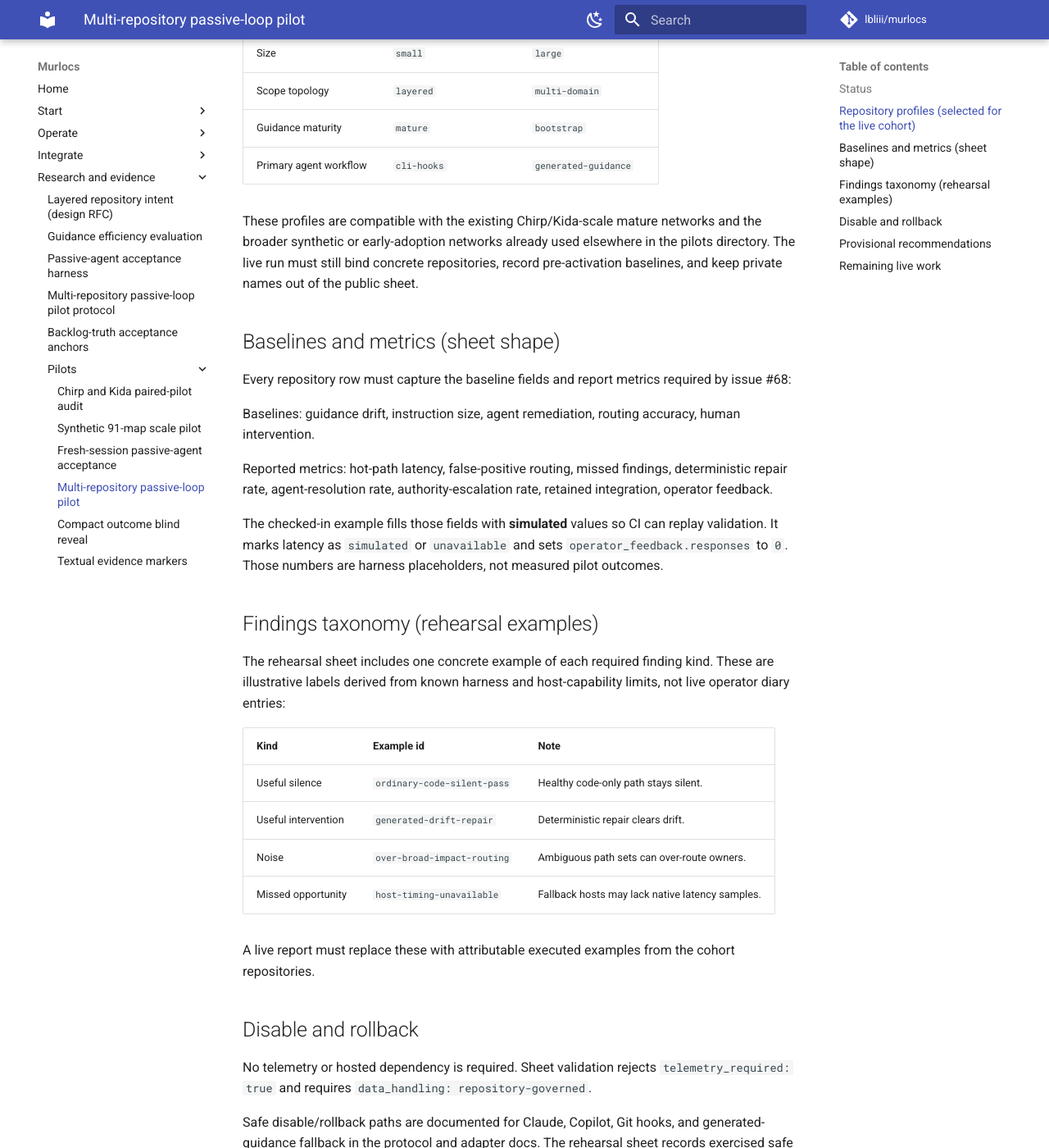
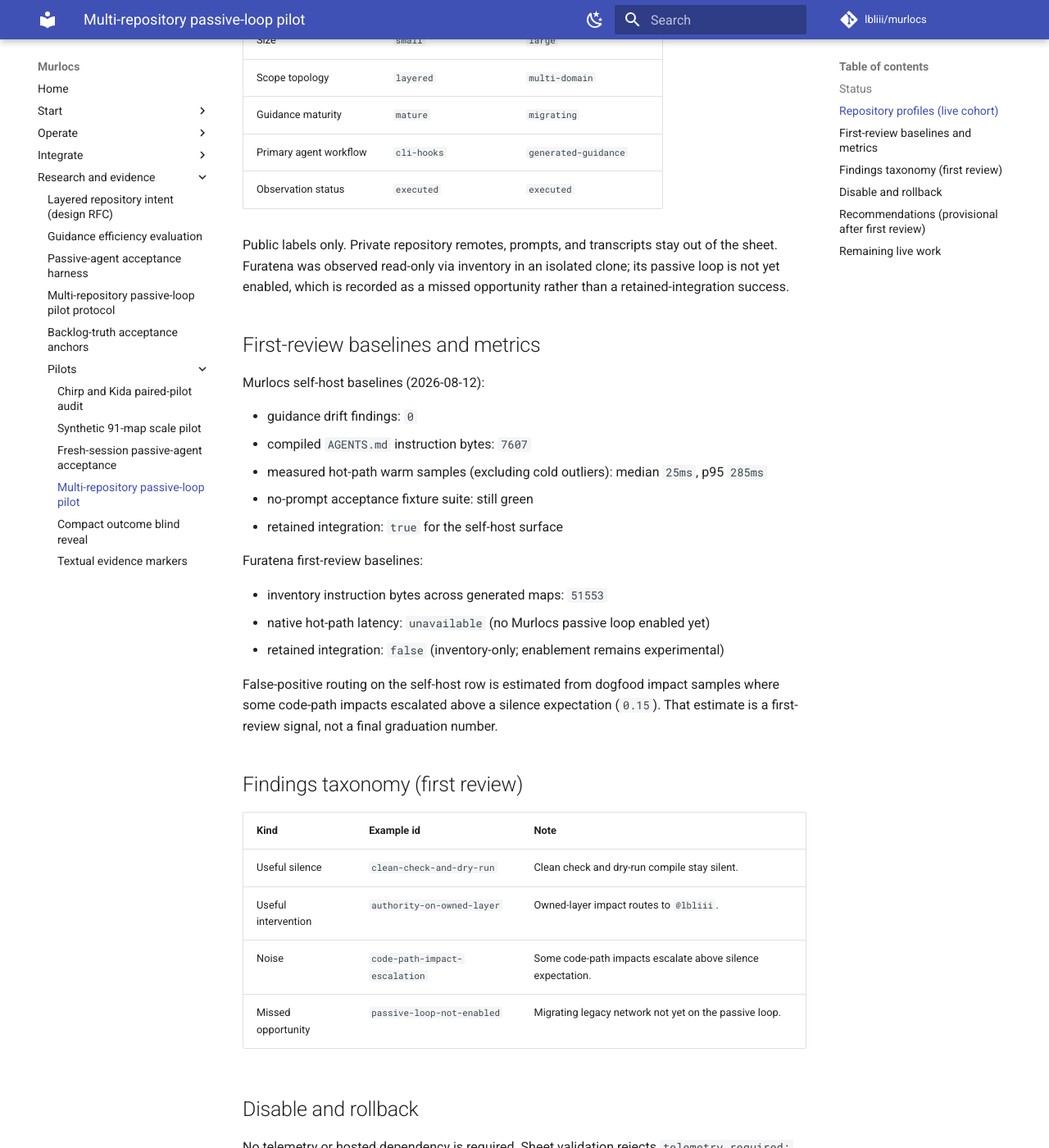
Before and after one commit to lbliii/murlocs, an MkDocs documentation site: the page built from docs/pilots/passive-loop-multi-repo.md, in a window 1280 px wide and 1400 px high, scrolled down 1172 px. Shown: the whole window at 82% size. Built offline with MkDocs 1.6.1 and Material for MkDocs 9.7.7, drawn with Linux system fonts in a browser that asks for light colours; comment, search, counter and statistics services are not loaded; some of the changed text lies outside the part shown.

Commit message:
Start live passive-loop cohort first review (#68)
Add an in-progress executed sheet for two diverse repositories (Murlocs self-host
and Furatena inventory), record measured hot-path samples, and update the pilot
report while keeping live_execution_complete false for the multi-week window.

Co-authored-by: Lawrence Lane <lbliii@users.noreply.github.com>

```diff
--- a/docs/pilots/passive-loop-multi-repo.md
+++ b/docs/pilots/passive-loop-multi-repo.md
@@ -3,104 +3,98 @@
 Issue: #68
 Protocol: [Multi-repository passive-loop pilot protocol](../passive-loop-pilot.md)
 Sheet contract: `io.murlocs.passive-loop-pilot` / schema 1
-Checked-in sheet: `tests/fixtures/passive-loop-pilot/v1/example-sheet.json`
+Harness rehearsal sheet: `tests/fixtures/passive-loop-pilot/v1/example-sheet.json`
+Live cohort sheet (in progress): `tests/fixtures/passive-loop-pilot/v1/live-cohort-2026-08-12.json`
 
 ## Status
 
-**Harness and protocol published. Live multi-repository longitudinal execution is not complete.**
+**Live cohort started (first review). Multi-week longitudinal execution is not complete.**
 
-This report deliberately separates what is checked in and verified offline from what still requires
-real host time in at least two materially different repositories. It does not claim that teams have
-kept the passive loop enabled for a multi-week window, and it does not close saga #54.
+This report deliberately separates harness rehearsal, first-review executed rows, and the remaining
+multi-week window. It does not claim that teams have kept the passive loop enabled for a finished
+multi-week exit, and it does not close saga #54.
 
 | Workstream | State | Evidence |
 | --- | --- | --- |
 | Pilot protocol, baselines, rollback, cadence, data handling | Executed in-repo | `docs/passive-loop-pilot.md` |
 | Scoring / observation sheet schema | Executed in-repo | `src/murlocs/passive_loop_pilot.py` |
-| Offline two-repository rehearsal sheet | Executed as `simulated` | `tests/fixtures/passive-loop-pilot/v1/example-sheet.json` |
+| Offline two-repository rehearsal sheet | Executed as `simulated` | `example-sheet.json` |
 | Structural CI coverage (`@pytest.mark.issue(68)`) | Executed in-repo | `tests/test_passive_loop_pilot.py` |
-| Live multi-week observations in ≥2 repos | Planned follow-up | No executed sheet yet |
-| Operator feedback panel and retained-integration decision | Planned follow-up | Sheet fields present; live responses absent |
-| Saga #54 exit (integration retained + journeys green) | Blocked on live cohort | Acceptance journeys remain separately proven by #67 |
+| First-review live cohort (≥2 diverse repos) | Executed rows; window open | `live-cohort-2026-08-12.json` |
+| Multi-week retained-integration exit | Planned follow-up | `live_execution_complete: false` |
+| Saga #54 exit (integration retained + journeys green) | Blocked on finished live window | Acceptance journeys still pass via #67 fixtures |
 
-## Repository profiles (selected for the live cohort)
+## Repository profiles (live cohort)
 
-The rehearsal sheet and the planned live cohort use two profiles that differ on every required axis:
-
-| Axis | Fixture / planned repo A | Fixture / planned repo B |
+| Axis | `cohort-murlocs-self` | `cohort-furatena-legacy` |
 | --- | --- | --- |
 | Size | `small` | `large` |
 | Scope topology | `layered` | `multi-domain` |
-| Guidance maturity | `mature` | `bootstrap` |
+| Guidance maturity | `mature` | `migrating` |
 | Primary agent workflow | `cli-hooks` | `generated-guidance` |
+| Observation status | `executed` | `executed` |
 
-These profiles are compatible with the existing Chirp/Kida-scale mature networks and the broader
-synthetic or early-adoption networks already used elsewhere in the pilots directory. The live run
-must still bind concrete repositories, record pre-activation baselines, and keep private names out
-of the public sheet.
+Public labels only. Private repository remotes, prompts, and transcripts stay out of the sheet.
+Furatena was observed read-only via inventory in an isolated clone; its passive loop is not yet
+enabled, which is recorded as a missed opportunity rather than a retained-integration success.
 
-## Baselines and metrics (sheet shape)
+## First-review baselines and metrics
 
-Every repository row must capture the baseline fields and report metrics required by issue #68:
+Murlocs self-host baselines (2026-08-12):
 
-Baselines: guidance drift, instruction size, agent remediation, routing accuracy, human
-intervention.
+- guidance drift findings: `0`
+- compiled `AGENTS.md` instruction bytes: `7607`
+- measured hot-path warm samples (excluding cold outliers): median `25ms`, p95 `285ms`
+- no-prompt acceptance fixture suite: still green
+- retained integration: `true` for the self-host surface
 
-Reported metrics: hot-path latency, false-positive routing, missed findings, deterministic repair
-rate, agent-resolution rate, authority-escalation rate, retained integration, operator feedback.
+Furatena first-review baselines:
 
-The checked-in example fills those fields with **simulated** values so CI can replay validation. It
-marks latency as `simulated` or `unavailable` and sets `operator_feedback.responses` to `0`. Those
-numbers are harness placeholders, not measured pilot outcomes.
+- inventory instruction bytes across generated maps: `51553`
+- native hot-path latency: `unavailable` (no Murlocs passive loop enabled yet)
+- retained integration: `false` (inventory-only; enablement remains experimental)
 
-## Findings taxonomy (rehearsal examples)
+False-positive routing on the self-host row is estimated from dogfood impact samples where some
+code-path impacts escalated above a silence expectation (`0.15`). That estimate is a first-review
+signal, not a final graduation number.
 
-The rehearsal sheet includes one concrete example of each required finding kind. These are
-illustrative labels derived from known harness and host-capability limits, not live operator diary
-entries:
+## Findings taxonomy (first review)
 
 | Kind | Example id | Note |
 | --- | --- | --- |
-| Useful silence | `ordinary-code-silent-pass` | Healthy code-only path stays silent. |
-| Useful intervention | `generated-drift-repair` | Deterministic repair clears drift. |
-| Noise | `over-broad-impact-routing` | Ambiguous path sets can over-route owners. |
-| Missed opportunity | `host-timing-unavailable` | Fallback hosts may lack native latency samples. |
-
-A live report must replace these with attributable executed examples from the cohort repositories.
+| Useful silence | `clean-check-and-dry-run` | Clean check and dry-run compile stay silent. |
+| Useful intervention | `authority-on-owned-layer` | Owned-layer impact routes to `@lbliii`. |
+| Noise | `code-path-impact-escalation` | Some code-path impacts escalate above silence expectation. |
+| Missed opportunity | `passive-loop-not-enabled` | Migrating legacy network not yet on the passive loop. |
 
 ## Disable and rollback
 
 No telemetry or hosted dependency is required. Sheet validation rejects `telemetry_required: true`
 and requires `data_handling: repository-governed`.
 
-Safe disable/rollback paths are documented for Claude, Copilot, Git hooks, and generated-guidance
-fallback in the protocol and adapter docs. The rehearsal sheet records exercised safe rollback via
-`hooks-uninstall` and `manifest-absent` so the contract forces that field to be explicit. Live
-pilots must exercise the disable path that matches each host before exit review.
+First-review rollback drills:
 
-## Provisional recommendations
+- Murlocs disposable hook uninstall path recorded as safe (`hooks-uninstall`).
+- Furatena remained `manifest-absent` for Murlocs (safe non-install / no writes).
 
-Until live execution completes, recommendations remain provisional and biased toward keeping the
-harness durable while withholding graduation of longitudinal claims:
+## Recommendations (provisional after first review)
 
-| Bucket | Provisional items |
+| Bucket | Items |
 | --- | --- |
-| Graduate | `no-prompt-acceptance-harness` (already evidenced by #67 / fresh-session pilot) |
-| Change | `false-positive-routing-thresholds` (needs live noise samples) |
-| Remain experimental | `longitudinal-operator-feedback` |
-| Remove | _(none yet)_ |
-
-Do not treat this table as a product graduation decision. A completed live sheet may move items
-after measured retained-integration and journey evidence exists.
+| Graduate | `no-prompt-acceptance-harness`, `self-hosting-dogfood-gate` |
+| Change | `false-positive-routing-thresholds`, `code-path-impact-silence-expectations` |
+| Remain experimental | `longitudinal-operator-feedback`, `furatena-passive-loop-enablement` |
+| Remove | _(none)_ |
 
 ## Remaining live work
 
-1. Activate the protocol in two selected repositories that match the diversity axes.
-2. Record pre-activation baselines and weekly/biweekly reviews in repository-governed notes.
-3. Collect executed observation rows, including operator feedback summary codes.
-4. Re-run no-prompt acceptance journeys and confirm retained integration.
-5. Publish an executed sheet beside this report and update the recommendation buckets.
-6. Only then consider saga #54 exit criteria.
+1. Enable the passive loop on the migrating second repository (or replace it with another enabled
+   host) and keep weekly reviews for the multi-week window.
+2. Collect additional operator feedback summary codes without storing transcripts.
+3. Re-run no-prompt acceptance journeys at each review; keep `journeys_still_pass` honest.
+4. Only set `live_execution_complete: true` / pilot `complete` after the window and retained
+   integration criteria are met.
+5. Only then consider saga #54 exit criteria.
 
-Until those steps finish, issue #68 remains only partially satisfied by checked-in protocol,
-harness, fixtures, and this honest report.
+Until that window finishes, issue #68 remains open: harness, first-review executed sheet, and this
+report are published, but the longitudinal claim is not complete.
```
Also changed, not shown: CHANGELOG.md (+2 -0 lines), docs/passive-loop-pilot.md (+3 -2 lines), 3 other files.
